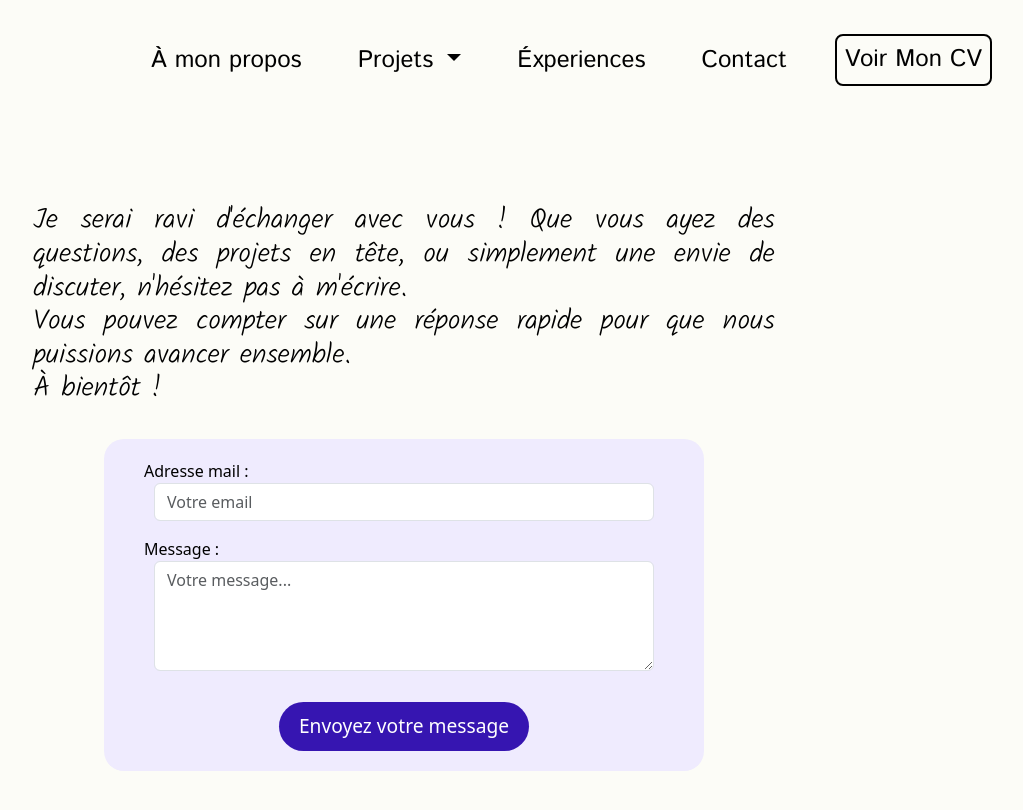
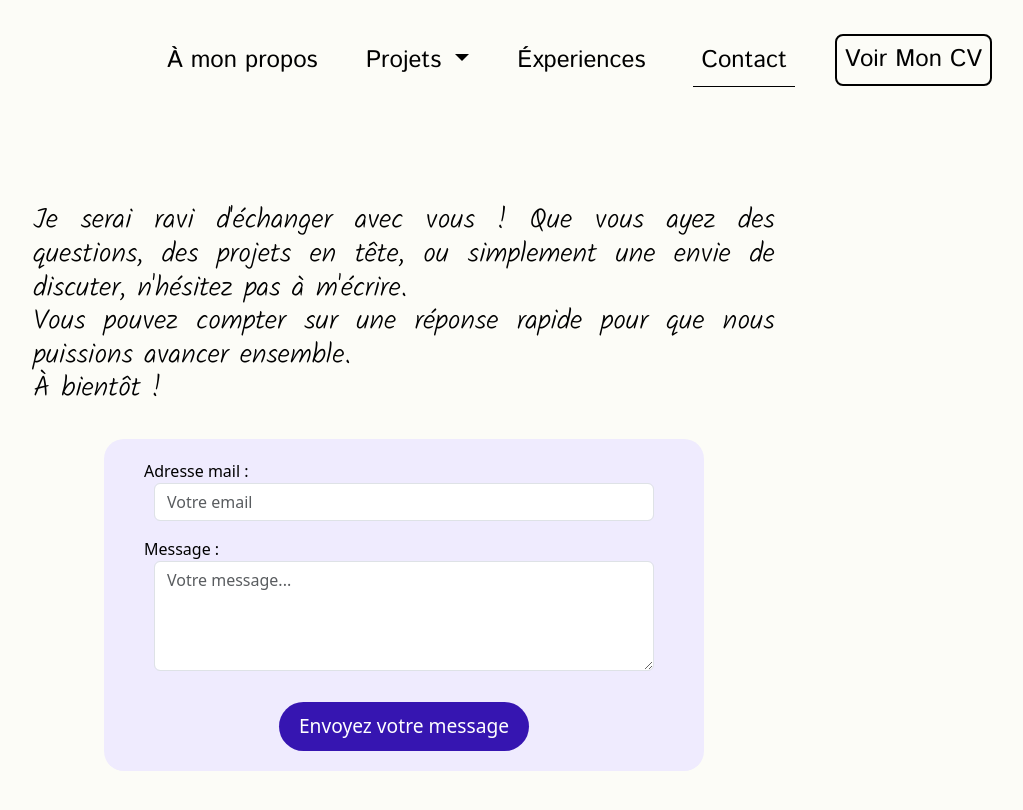
Before and after one commit to VictorDvs/Portfolio, a Vue app: page /contact in a window 1280 px wide. Shown: the top 810 px of the page, without its empty margins (236-1259 px from the left). Built offline with nearby package versions, Linux system fonts and the light colour scheme; a web font is replaced by a local one.

Commit message:
fix bug au click du header

```diff
--- a/src/components/HeaderComponent.vue
+++ b/src/components/HeaderComponent.vue
@@ -5,15 +5,19 @@
 
 
 
-        <button class="navbar-toggler ms-auto" type="button" data-bs-toggle="collapse" data-bs-target="#navbarNav"
-          aria-controls="navbarNav" aria-expanded="false" aria-label="Toggle navigation">
+        <button
+        class="navbar-toggler ms-auto"
+        type="button"
+        @click.stop="toggleMenu"
+        aria-expanded="isMenuOpen"
+        aria-label="Toggle navigation">
           <span class="navbar-toggler-icon"></span>
         </button>
-        <div class="collapse navbar-collapse justify-content-end" id="navbarNav">
+        <div class="collapse navbar-collapse justify-content-end" :class="{ show: isMenuOpen }" id="navbarNav">
           <div class="navbar-nav">
             <router-link class="nav-link nav-anchor" :to="'/'" @click="closeMenu">À mon propos </router-link>
             <div class="nav-item dropdown">
-      <a class="nav-link dropdown-toggle" href="#" role="button" data-bs-toggle="dropdown" aria-expanded="false">
+      <a class="nav-link-projects dropdown-toggle" href="#" role="button" data-bs-toggle="dropdown" aria-expanded="false">
          Projets
       </a>
       <ul class="dropdown-menu" aria-labelledby="navbarDropdown">
@@ -25,7 +29,7 @@
    </div>
             <router-link class="nav-link nav-anchor" :to="'/experiences'" @click="closeMenu">Éxperiences</router-link>
             <router-link class="nav-link nav-anchor" :to="'/contact'" @click="closeMenu">Contact</router-link>
-            <a class="nav-link link-cv" target="_blank" href="/CV_Victor_De_Vos.pdf">Voir Mon CV</a>
+            <a class="nav-link link-cv no-underline" target="_blank" href="/CV_Victor_De_Vos.pdf">Voir Mon CV</a>
           </div>
         </div>
       </div>
@@ -33,15 +37,19 @@
   </template>
 
 <script>
-import { Collapse } from 'bootstrap'; // Import explicite de Collapse
 
     export default {
+      data() {
+    return {
+      isMenuOpen: false,
+    };
+  },
       methods: {
+        toggleMenu() {
+      this.isMenuOpen = !this.isMenuOpen;
+    },
     closeMenu() {
-      const navbarCollapse = document.getElementById('navbarNav');
-      if (navbarCollapse.classList.contains('show')) {
-        new Collapse(navbarCollapse).hide(); // Utilise l'objet Collapse pour fermer le menu
-      }
+      this.isMenuOpen = false;
     },
 
     handleOutsideClick(event) {
@@ -65,6 +73,11 @@ import { Collapse } from 'bootstrap'; // Import explicite de Collapse
 
 <style lang="scss" scoped>
 
+.dropdown{
+  display: flex;
+  align-items: center;
+}
+
 #nav {
   background-color: #fcfcf7;
     z-index: 10;
@@ -74,7 +87,18 @@ import { Collapse } from 'bootstrap'; // Import explicite de Collapse
     width: 100%;
    }
 
+   .nav-link-projects{
+    font-family: "Istok Web", sans-serif;
+  font-weight: 500;
+  font-style: normal;
+    color: black;
+    font-size: 1.5em;
+    margin-right: 40px;
+    text-decoration: none;
+   }
+
   .nav-link {
+    position: relative;
     font-family: "Istok Web", sans-serif;
   font-weight: 500;
   font-style: normal;
@@ -83,13 +107,40 @@ import { Collapse } from 'bootstrap'; // Import explicite de Collapse
     margin-right: 40px;
   }
 
-  // .nav-link:hover {
-  //   color: black;
-  // }
+  /* Style pour la ligne sous le lien */
+.nav-link::after {
+  content: '';
+  position: absolute;
+  left: 0;
+  bottom: -1px; /* Positionnez la ligne sous le texte */
+  width: 100%;
+  height: 1px; /* Épaisseur de la ligne */
+  background-color: black; /* Couleur de la ligne */
+  transform: scaleX(0); /* Ligne invisible au départ */
+  transform-origin: right; /* Point de départ de l’animation */
+  transition: transform 0.5s ease; /* Animation d’extension de la ligne */
+}
 
-  // .nav-link:active {
-  //   color: black;
-  // }
+/* Style au survol */
+.nav-link:hover {
+  color: #333; /* Change la couleur du texte au survol */
+}
+
+/* Animation de la ligne au survol */
+.nav-link:hover::after {
+  transform: scaleX(1); /* Fait apparaître la ligne en l’étendant */
+  transform-origin: left; /* Étend la ligne de gauche à droite */
+}
+
+/* Applique le soulignement permanent sur le lien actif */
+.router-link-exact-active::after {
+  transform: scaleX(1);
+  transform-origin: left;
+}
+
+.no-underline::after {
+  display: none;
+}
 
   .link-cv {
     border: 2.5px solid black;
@@ -109,6 +160,18 @@ import { Collapse } from 'bootstrap'; // Import explicite de Collapse
     background-color: #fcfcf7;
     padding-bottom: 30px;
   }
+  .navbar-toggler{
+    margin-bottom: 40px;
+  }
+
+  .nav-link:hover::after{
+    display: none;
+  }
+
+  .router-link-exact-active::after{
+    width: 18%;
+    padding: 0px;
+  }
 }
 
 </style>
```
